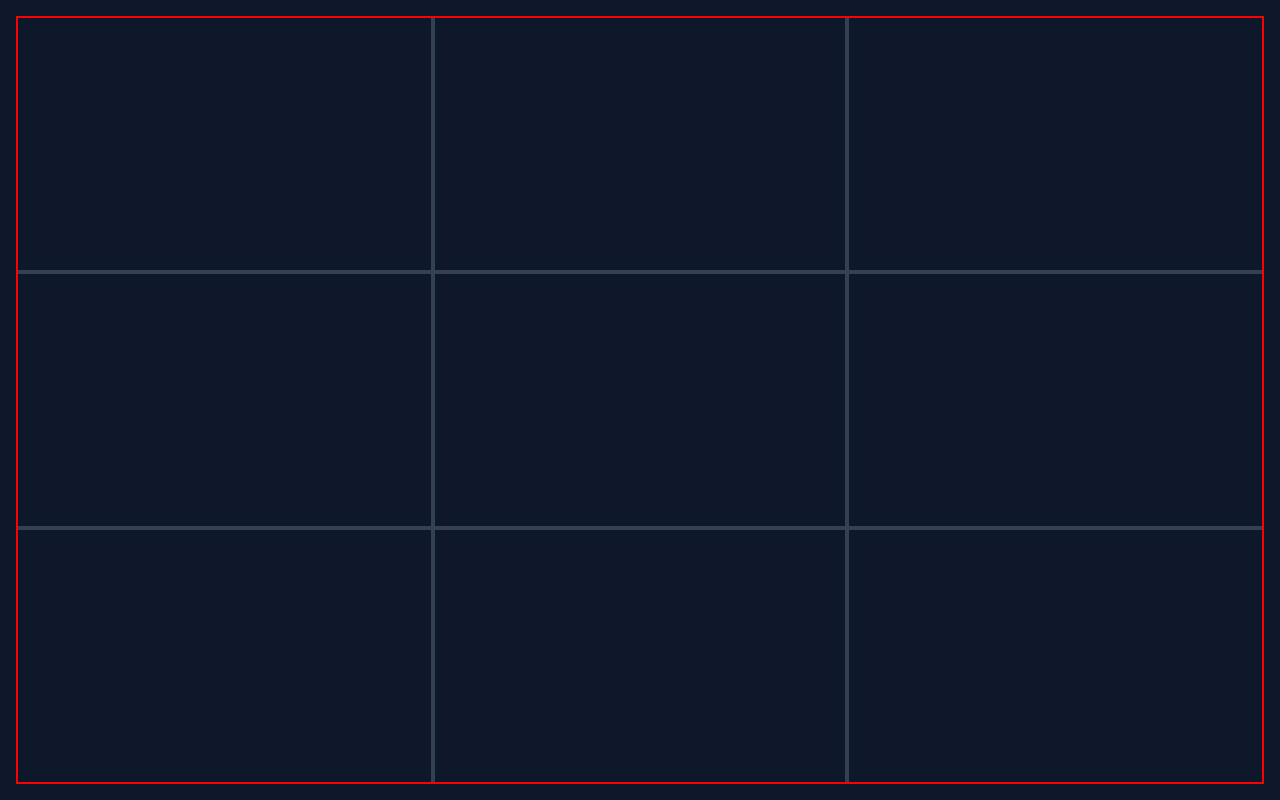
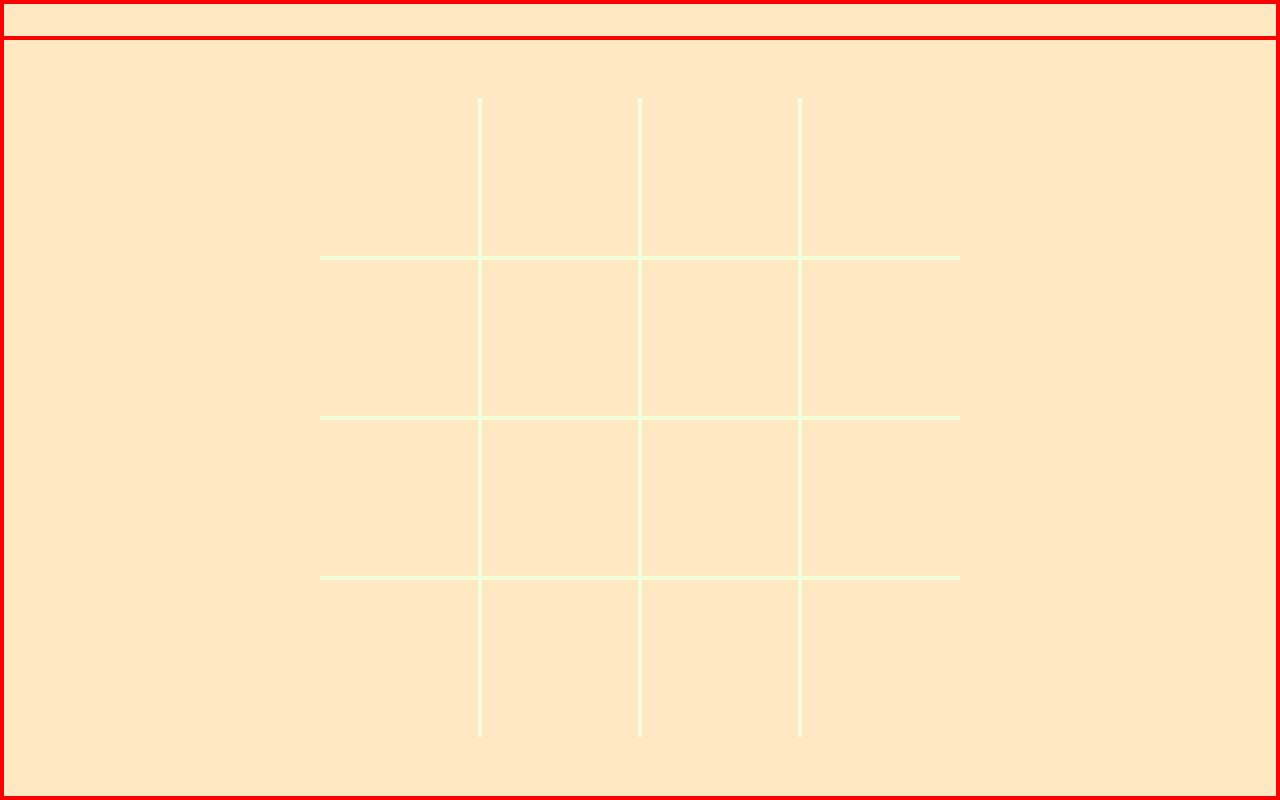
Before and after one commit to VincentDevelops/tic-tac-toe, a plain HTML site: page pages/index.html in a window 1280 px wide. Drawn offline with Linux system fonts and the light colour scheme.

Commit message:
unlimited sized grid rendering complete. Tying together with main.js being worked on. basic design of site complete, mockups done but will need work with affinity and possibly blender.

```diff
--- a/pages/index.html
+++ b/pages/index.html
@@ -10,6 +10,7 @@
     <script src="/scripts/displayController.js" defer></script>
     <script src="/scripts/main.js" defer></script>
     <link rel="stylesheet" href="/styles/modern-normalize.css">
+    <link rel="stylesheet" href="/styles/board.css">
     <link rel="stylesheet" href="/styles/style.css">
 
     <title>Tic-Tac-Toe</title>
@@ -18,26 +19,19 @@
 
     <div class="container flex">
 
-        <header class="container-header">
-
+        <header class="container-header flex">
+            <img src="" alt="" class="logo">
         </header>
 
         <main class="container-main flex">
 
+            <div class="playerMenu">
+                <h1></h1>
+            </div>
+
             <div class="board-container grid">
 
 
-                <div class="slot top-left-slot" data-row="0" data-column="0"></div>
-                <div class="slot top-middle-slot" data-row="0" data-column="1"></div>
-                <div class="slot top-right-slot" data-row="0" data-column="2"></div>
-
-                <div class="slot middle-left-slot" data-row="1" data-column="0"></div>
-                <div class="slot middle-slot" data-row="1" data-column="1"></div>
-                <div class="slot middle-right-slot" data-row="1" data-column="2"></div>
-
-                <div class="slot bottom-left-slot" data-row="2" data-column="0"></div>
-                <div class="slot bottom-middle-slot" data-row="2" data-column="1"></div>
-                <div class="slot bottom-right-slot" data-row="2" data-column="2"></div>
 
 
             </div>
--- a/scripts/displayController.js
+++ b/scripts/displayController.js
@@ -1 +1,73 @@
-// handles the dom manipulation for a game
+// handles the dom rendering and manipulation for a game
+
+const displayController = ((gameBoard, container) => {
+
+    const board = gameBoard;
+    const boardContainer = container;
+    let boardSize = board.getBoardSize();
+
+
+
+
+    const renderBoard = () => {
+        adjustBoardContainerSize();
+
+        for (let row = 0; row < boardSize; row++) {
+            for (let column = 0; column < boardSize; column++) {
+                boardContainer.append(createSlot(row,column));
+            }
+        }
+
+    }
+
+    const adjustBoardContainerSize = () => {
+        container.style.setProperty("--board-size", boardSize);
+    }
+
+    const createSlot = (row, column) => {
+        let slot = document.createElement("div");
+        slot.classList.add("slot", "slot-flex");
+        slot.dataset.row = row;
+        slot.dataset.column = column;
+
+        // row == 0 top
+        // 0 < row < size - 1 center
+        // row == size - 1 bottom
+        //
+        // column == 0 left
+        // 0 < column < size - 1 center
+        // column == size - 1 right
+
+        // top row
+        if (row == 0) {
+            if (column == 0)
+                slot.classList.add("top-left-slot");
+            else if (column == boardSize - 1)
+                slot.classList.add("top-right-slot");
+            else
+                slot.classList.add("top-middle-slot")
+        } // bottom row
+        else if (row == boardSize - 1) {
+            if (column == 0)
+                slot.classList.add("bottom-left-slot");
+            else if (column == boardSize - 1)
+                slot.classList.add("bottom-right-slot");
+            else
+                slot.classList.add("bottom-middle-slot")
+        } // center row(s)
+        else {
+            if (column == 0)
+                slot.classList.add("middle-left-slot");
+            else if (column == boardSize - 1)
+                slot.classList.add("middle-right-slot");
+            else
+                slot.classList.add("middle-slot")
+        }
+
+        return slot;
+
+    }
+
+    return {renderBoard}
+
+})
--- a/scripts/gameController.js
+++ b/scripts/gameController.js
@@ -192,30 +192,3 @@ const gameController = ((gameBoard, state) => {
                 isGameWon , isPlayer1Turn }
 
 })
-
-const board = gameBoard(3);
-const state = gameState();
-const controller = gameController(board, state);
-
-controller.takeTurn(0,0,'x');
-controller.takeTurn(1,1,'x');
-controller.takeTurn(1,2,'x');
-controller.takeTurn(2,0,'x');
-controller.takeTurn(2,2,'x');
-controller.takeTurn(2,1,'x');
-controller.takeTurn(1,0,'x');
-console.log(state.isGameWon());
-
-
-for (let row = 0; row < 3; row ++) {
-    let line = '';
-    for (let column = 0; column < 3; column++) {
-        if (board.getSlot(row,column) == '')
-            line += "_";
-        else
-            line += board.getSlot(row,column);
-
-    }
-
-    console.log(line);
-}
--- a/scripts/main.js
+++ b/scripts/main.js
@@ -0,0 +1,13 @@
+// Runs the game
+
+(() => {
+    const boardContainer = document.querySelector(".board-container");
+    const board = gameBoard(4);
+    const state = gameState();
+    const gController = gameController(board, state);
+    const dController = displayController(board, boardContainer);
+
+    dController.renderBoard();
+
+
+})();
--- /dev/null
+++ b/styles/board.css
@@ -0,0 +1,101 @@
+/* board design designed for an n sized tic-tac-toe board */
+
+:root {
+    --grid-color: #F4FDD9; /* light yeellow */
+    --player-x: #6A8D73; /* Dusty Olive */
+    --player-o: #F0A868; /* Sandry Brown */
+
+    --board-size: 3;
+    --max-board-width: 600px;
+    --max-board-height: 600px;
+    --min-board-width: 100px;
+    --min-board-height: 100px;
+
+    --grid-border-size: 2px;
+    --sign-size: clamp(2rem, calc((80vmin / var(--board-size)) * 0.75), 10rem);
+}
+
+.board-container {
+
+    /* creates a square shape regardless of view size.
+        if contained, the ultimate parent must fill the page */
+    box-sizing: border-box;
+    width: 80vmin;
+    height: 80vmin;
+
+    grid-template-rows: repeat(var(--board-size), minmax(0,1fr));
+    grid-template-columns: repeat(var(--board-size), minmax(0,1fr));
+
+
+}
+
+/* left slots */
+
+.slot-flex {
+    display: flex;
+    justify-content: center;
+    align-items: center;
+}
+
+.slot {
+
+    color: var(--player-x);
+    font-size: var(--sign-size);
+
+}
+
+.top-left-slot {
+    border-bottom: var(--grid-border-size) solid var(--grid-color);
+    border-right: var(--grid-border-size)solid var(--grid-color);
+}
+
+.middle-left-slot {
+    border-bottom: var(--grid-border-size) solid var(--grid-color);
+    border-right: var(--grid-border-size) solid var(--grid-color);
+    border-top: var(--grid-border-size) solid var(--grid-color);
+}
+
+.bottom-left-slot {
+    border-right: var(--grid-border-size) solid var(--grid-color);
+    border-top: var(--grid-border-size) solid var(--grid-color);
+}
+
+/* middle slots */
+
+.top-middle-slot {
+    border-bottom: var(--grid-border-size) solid var(--grid-color);
+    border-left: var(--grid-border-size) solid var(--grid-color);
+    border-right: var(--grid-border-size) solid var(--grid-color);
+}
+
+.middle-slot {
+    border-top: var(--grid-border-size) solid var(--grid-color);
+    border-right: var(--grid-border-size) solid var(--grid-color);
+    border-left: var(--grid-border-size) solid var(--grid-color);
+    border-bottom: var(--grid-border-size) solid var(--grid-color);
+}
+
+.bottom-middle-slot {
+    border-left: var(--grid-border-size) solid var(--grid-color);
+    border-right: var(--grid-border-size) solid var(--grid-color);
+    border-top: var(--grid-border-size) solid var(--grid-color);
+
+}
+
+/* right slots */
+
+.top-right-slot {
+    border-bottom: var(--grid-border-size) solid var(--grid-color);
+    border-left: var(--grid-border-size) solid var(--grid-color);
+}
+
+.middle-right-slot {
+    border-left: var(--grid-border-size) solid var(--grid-color);
+    border-top: var(--grid-border-size) solid var(--grid-color);
+    border-bottom: var(--grid-border-size) solid var(--grid-color);
+}
+
+.bottom-right-slot {
+    border-left: var(--grid-border-size) solid var(--grid-color);
+    border-top: var(--grid-border-size) solid var(--grid-color);
+}
--- a/styles/style.css
+++ b/styles/style.css
@@ -1,28 +1,26 @@
+:root {
+    --step--2: clamp(0.7813rem, 0.7736rem + 0.0341vw, 0.8rem);
+    --step--1: clamp(0.9375rem, 0.9119rem + 0.1136vw, 1rem);
+    --step-0: clamp(1.125rem, 1.0739rem + 0.2273vw, 1.25rem);
+    --step-1: clamp(1.35rem, 1.2631rem + 0.3864vw, 1.5625rem);
+    --step-2: clamp(1.62rem, 1.4837rem + 0.6057vw, 1.9531rem);
+    --step-3: clamp(1.944rem, 1.7405rem + 0.9044vw, 2.4414rem);
+    --step-4: clamp(2.3328rem, 2.0387rem + 1.3072vw, 3.0518rem);
+    --step-5: clamp(2.7994rem, 2.384rem + 1.8461vw, 3.8147rem);
 
-
-:root {
-    --bg-color: rgb(15, 23, 42);
-    --grid-color: rgb(51, 65, 85);
-    --player-x: rgb(244, 63, 94);
-    --player-o: rgb(14, 165, 233);
-    --text-main: rgb(241, 245, 249);
-
-    --board-size: 3;
-    --max-board-width: 600px;
-    --max-board-height: 600px;
-    --min-board-width: 100px;
-    --min-board-height: 100px;
-
-    --grid-border-size: 2px;
-
-
+    --bg-color: #FFE8C2; /* Wheat */
+    --font-color: #E4FFE1; /* Frosted Mint */
 }
-
 
 body {
     height: 100vh;
     width: 100vw;
     background-color: var(--bg-color);
+}
+
+header {
+    background-color: var(--header-bg);
+    color: var(--header-text)
 }
 
 .flex {
@@ -36,86 +34,33 @@ body {
 .container {
     height: 100%;
     width: 100%;
+    flex-direction: column;
+    align-items: center;
+    border: 2px solid red;
+}
+
+.container-header {
+    border:2px solid red;
+    position: sticky;
+    top:0;
+    width: 100%;
+
+    padding-top: 1rem;
+    padding-bottom: 1rem;
+    padding-left: .5rem;
+    padding-right: .5rem;
+
+    font-size: var(--step-2);
 }
 
 .container-main {
-    height: 100%;
-    width: 100%;
-
-    justify-content: center;
-    align-items: center;
-    padding: 1rem;
-}
-
-/* board ======================================================= */
-
-.board-container {
     border: 2px solid red;
     width: 100%;
     height: 100%;
-    grid-template-columns: repeat(var(--board-size), minmax(100px, 1fr));
-    grid-template-columns: repeat(--board-size, minmax(100px, 1fr));
-
-    min-height: var(--min-board-height);
-
+    justify-content: center;
+    align-items: center;
 }
 
-
-/* board design */
-
-/* left slots */
-
-.top-left-slot {
-    border-bottom: var(--grid-border-size) solid var(--grid-color);
-    border-right: var(--grid-border-size)solid var(--grid-color);
+.logo {
+    width:
 }
-
-.middle-left-slot {
-    border-bottom: var(--grid-border-size) solid var(--grid-color);
-    border-right: var(--grid-border-size) solid var(--grid-color);
-    border-top: var(--grid-border-size) solid var(--grid-color);
-}
-
-.bottom-left-slot {
-    border-right: var(--grid-border-size) solid var(--grid-color);
-    border-top: var(--grid-border-size) solid var(--grid-color);
-}
-
-/* middle slots */
-
-.top-middle-slot {
-    border-bottom: var(--grid-border-size) solid var(--grid-color);
-    border-left: var(--grid-border-size) solid var(--grid-color);
-    border-right: var(--grid-border-size) solid var(--grid-color);
-}
-
-.middle-slot {
-    border-top: var(--grid-border-size) solid var(--grid-color);
-    border-right: var(--grid-border-size) solid var(--grid-color);
-    border-left: var(--grid-border-size) solid var(--grid-color);
-    border-bottom: var(--grid-border-size) solid var(--grid-color);
-}
-
-.bottom-middle-slot {
-    border-left: var(--grid-border-size) solid var(--grid-color);
-    border-right: var(--grid-border-size) solid var(--grid-color);
-    border-top: var(--grid-border-size) solid var(--grid-color);
-
-}
-
-/* right slots */
-.top-right-slot {
-    border-bottom: var(--grid-border-size) solid var(--grid-color);
-    border-left: var(--grid-border-size) solid var(--grid-color);
-}
-
-.middle-right-slot {
-    border-left: var(--grid-border-size) solid var(--grid-color);
-    border-top: var(--grid-border-size) solid var(--grid-color);
-    border-bottom: var(--grid-border-size) solid var(--grid-color);
-}
-
-.bottom-right-slot {
-    border-left: var(--grid-border-size) solid var(--grid-color);
-    border-top: var(--grid-border-size) solid var(--grid-color);
-}
```
Also changed, not shown: Assets/tictactoe-logo.png (added).
